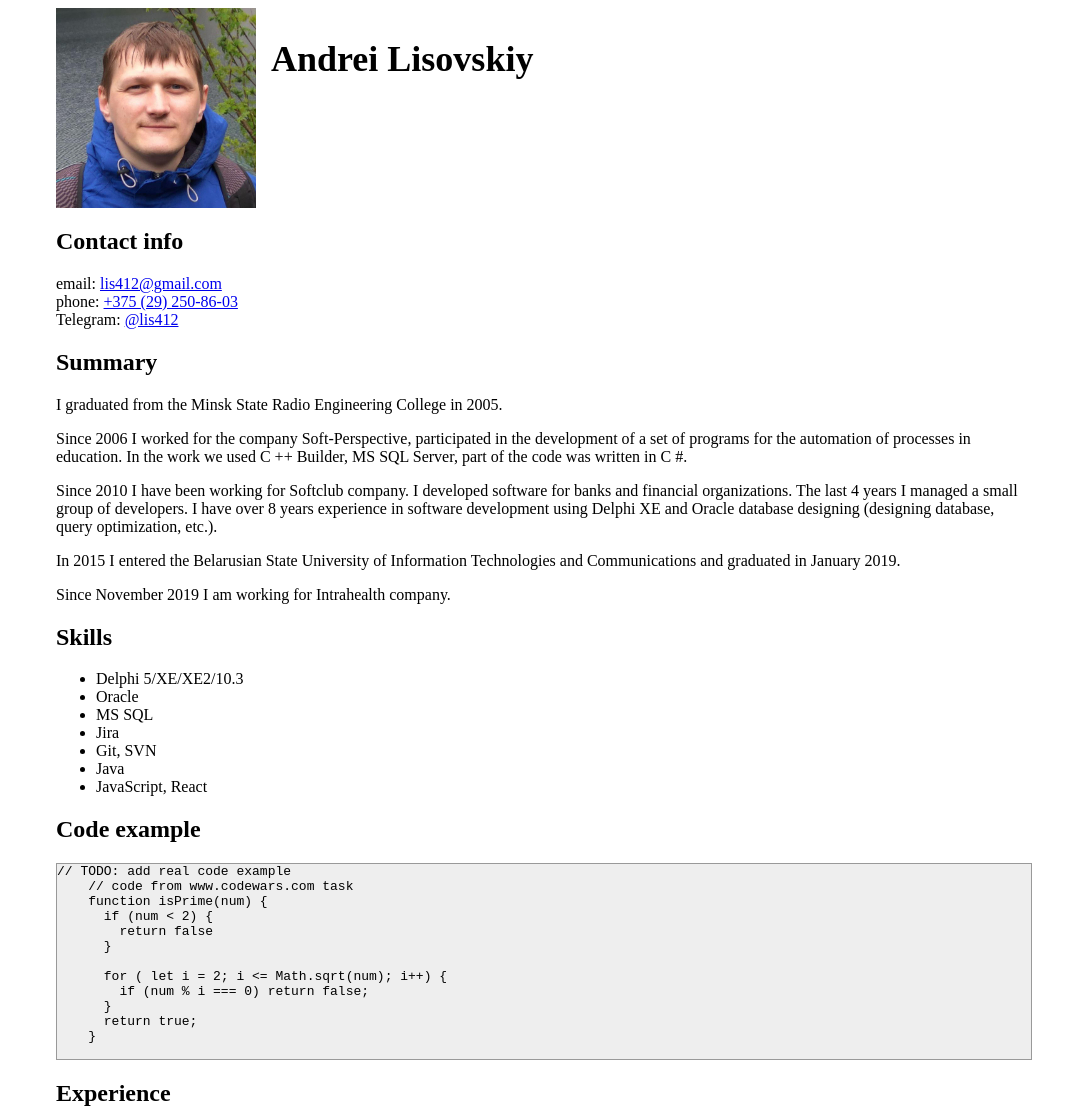
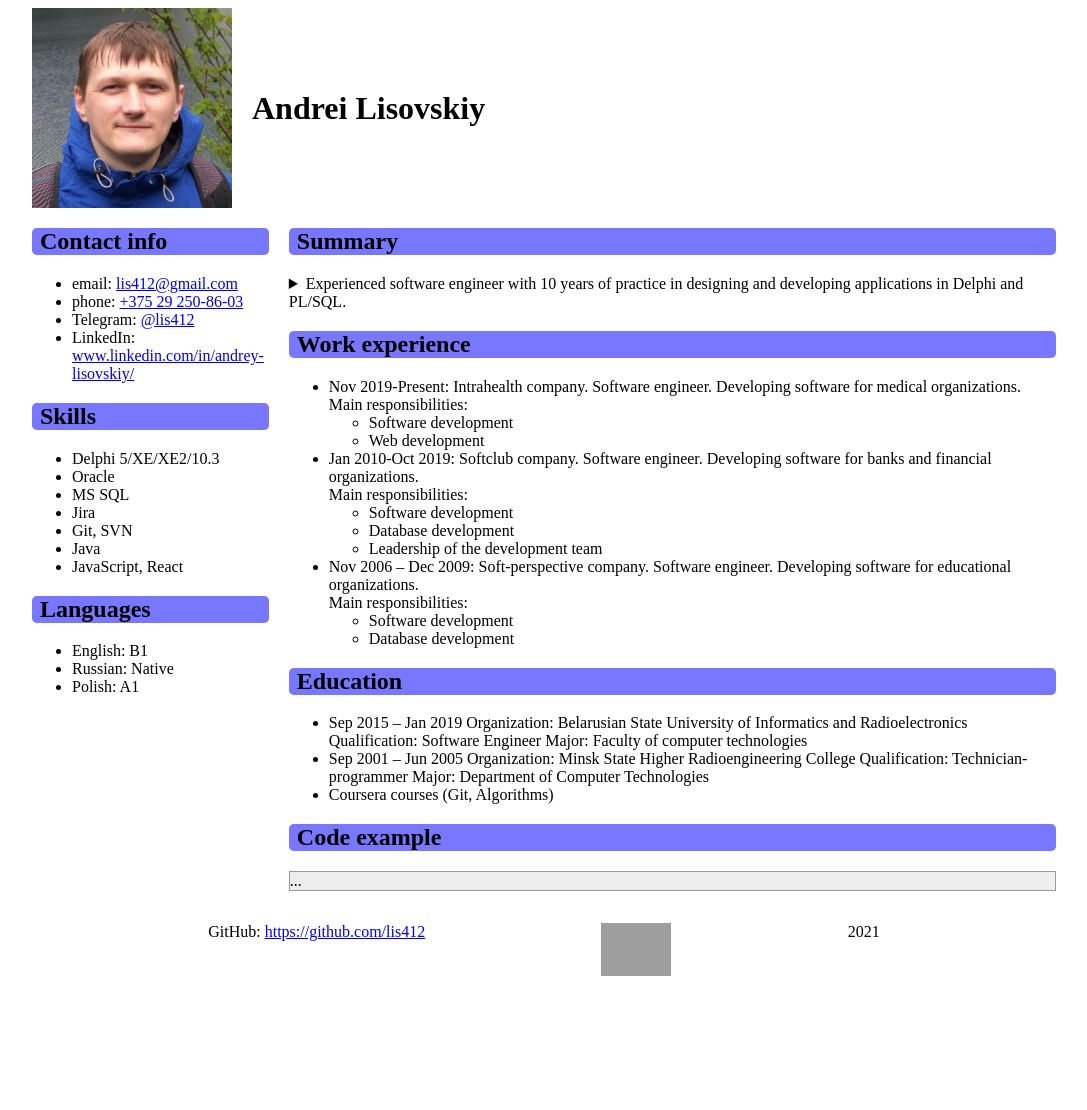
Before and after one commit to lis412/rsschool-cv, a plain HTML site: page index.html in a window 1280 px wide. Shown: the top 1110 px of the page, without its empty margins (96-1183 px from the left). After the commit the page ends 988 px from the top, so only its background shows below. Drawn offline with Linux system fonts and the light colour scheme; grey boxes are pictures that could not be loaded.

Commit message:
feat: modify data and css

```diff
--- a/index.html
+++ b/index.html
@@ -4,39 +4,77 @@
 <head>
   <meta charset="UTF-8">
   <meta name="viewport" content="width=device-width, initial-scale=1.0">
-  <meta http-equiv="x-ua-compatible" content="ie=edge">
+  <meta http-equiv="X-UA-Compatible" content="IE=edge">
   <link rel="stylesheet" href="style.css">
   <title>CV Andrei Lisovskiy</title>
 </head>
 
 <body>
-  <div class="content">
-    <main>
-      <header id="name">
+  <header>
+    <div class="wrapper header">
       <img class="avatar" src="assets/images/avatar.jpg" alt="Photo">
-        <h2>Andrei Lisovskiy</h2>
+      <h1>Andrei Lisovskiy</h1>
+    </div>
   </header>
 
+  <main>
+    <div class="wrapper main">
+      <aside class="left-panel">
         <section class="contact_info">
-        <h2>Contact info</h2>
-        <div>
+          <h2 class="section-title">Contact info</h2>
+          <ul class="contact-list">
+            <li>
               email: <a href="mailto:lis412@gmail.com">lis412@gmail.com</a>
-          <br>
-          phone: <a href="tel:+375(29)250-86-03">+375 (29) 250-86-03</a>
-          <br>
+            </li>
+            <li>
+              phone: <a href="tel:+375(29)250-86-03">+375 29 250-86-03</a>
+            </li>
+            <li>
               Telegram: <a href="https://t.me/lis412">@lis412</a>
-        </div>
-
+            </li>
+            <li>
+              LinkedIn: <a href="www.linkedin.com/in/andrey-lisovskiy/">www.linkedin.com/in/andrey-lisovskiy/</a>
+            </li>
+          </ul>
         </section>
 
+        <section class="skills">
+          <h2 class="section-title">Skills</h2>
+          <ul>
+            <li>Delphi 5/XE/XE2/10.3</li>
+            <li>Oracle</li>
+            <li>MS SQL</li>
+            <li>Jira</li>
+            <li>Git, SVN</li>
+            <li>Java</li>
+            <li>JavaScript, React</li>
+          </ul>
+        </section>
+
+        <section class="languages">
+          <h2 class="section-title">Languages</h2>
+          <ul>
+            <li>English: B1</li>
+            <li>Russian: Native</li>
+            <li>Polish: A1</li>
+          </ul>
+          <p></p>
+        </section>
+
+      </aside>
+
+      <div class="history">
         <section class="summary">
           <header>
-          <h2>Summary</h2>
+            <h2 class="section-title">Summary</h2>
           </header>
-        <div>
-          <p>
-            I graduated from the Minsk State Radio Engineering College in 2005.
-          </p>
+          <details>
+            <summary class="summary-caption">
+              Experienced software engineer with 10 years of practice in designing and
+              developing applications in Delphi and PL/SQL.
+            </summary>
+            <div class=summary-detail>
+              <p>I graduated from the Minsk State Radio Engineering College in 2005.</p>
               <p>
                 Since 2006 I worked for the company Soft-Perspective, participated in the development of a set of programs
                 for
@@ -57,41 +95,11 @@
                 Since November 2019 I am working for Intrahealth company.
               </p>
             </div>
-      </section>
-
-      <section class="skills">
-        <h2>Skills</h2>
-        <ul>
-          <li>Delphi 5/XE/XE2/10.3</li>
-          <li>Oracle</li>
-          <li>MS SQL</li>
-          <li>Jira</li>
-          <li>Git, SVN</li>
-          <li>Java</li>
-          <li>JavaScript, React</li>
-        </ul>
-      </section>
-
-      <section class="code_examples">
-        <h2>Code example</h2>
-        <pre>
-// TODO: add real code example
-    // code from www.codewars.com task
-    function isPrime(num) {
-      if (num &lt; 2) {
-        return false
-      }
-
-      for ( let i = 2; i &lt;= Math.sqrt(num); i++) {
-        if (num % i === 0) return false;
-      }
-      return true;
-    }
-        </pre>
+          </details>
         </section>
 
         <section class="experience">
-        <h2>Experience</h2>
+          <h2 class="section-title">Work experience</h2>
           <ul>
             <li>Nov 2019-Present: Intrahealth company. Software engineer. Developing software for medical organizations.
               <br>Main responsibilities:
@@ -121,7 +129,7 @@
         </section>
 
         <section class="education">
-        <h2>Education</h2>
+          <h2 class="section-title">Education</h2>
           <ul>
             <li>Sep 2015 – Jan 2019
 
@@ -137,12 +145,43 @@
           </ul>
         </section>
 
-      <section class="english">
-        <h2>English</h2>
-        <p>B1 (Intermediate) - training with a tutor</p>
+        <section class="code_examples">
+          <h2 class="section-title">Code example</h2>
+          <details>
+            <summary class="code">...</summary>
+            <pre class="code">
+
+              // TODO: add real code example
+              function isPrime(num) {
+                if (num &lt; 2) {
+                  return false
+                }
+
+                for ( let i = 2; i &lt;= Math.sqrt(num); i++) {
+                  if (num % i === 0) return false;
+                }
+                return true;
+              }
+            </pre>
+          </details>
         </section>
+
+      </div>
+
+    </div>
   </main>
+  <footer>
+    <div class="wrapper footer">
+      <span>
+        GitHub: <a href="https://github.com/lis412">https://github.com/lis412</a>
+      </span>
+      <a href="https://rs.school/js/">
+        <img class="rs-logo" src="https://rs.school/images/rs_school_js.svg"
+             alt="RS School">
+      </a>
+      <time>2021</time>
     </div>
+  </footer>
 </body>
 
 </html>
--- a/style.css
+++ b/style.css
@@ -1,27 +1,69 @@
-#name {
+.wrapper {
+  width: 1024px;
+  margin: 0 auto;
+}
+
+.header {
   display: flex;
   flex-direction: row;
-}
-
-#name>h2 {
-  padding: 0px 0px 0px 15px;
-  font-size: 36px;
+  align-items: center;
 }
 
 .avatar {
   width: 200px;
+  margin-right: 20px;
 }
 
-.content {
-  width: 1024px;
-  height: 100%;
-  margin: 0 auto;
-  padding: 0 24px 16px 24px;
-  box-sizing: border-box;
+.main {
+  display: flex;
 }
 
-pre {
+.left-panel {
+  width: 35%;
+  margin-right: 20px;
+}
+
+.summary-caption {
+  outline: none;
+}
+
+.summary-detail {
+  margin-top: 1rem;
+  padding: 0.5rem;
+  border-radius: 1rem;
+  border: 1px solid gray;
+}
+
+.summary-detail p {
+  margin-top: 0;
+  margin-bottom: 0;
+}
+
+.summary-detail p + p {
+  margin-top: 0.5rem;
+}
+
+
+.code {
+  margin: 0;
   display: block;
   background-color: #eeeeee;
   border: 1px solid #999999;
 }
+
+.footer {
+  text-align: center;
+  padding-top: 2rem;
+  display: flex;
+  justify-content: space-evenly;
+}
+
+.rs-logo {
+  width: 70px;
+}
+
+.section-title {
+  background-color:#0000ff88;
+  padding-left: 0.5rem;
+  border-radius: 0.3rem;
+}
```
Lines whose indentation alone changed are shown as unchanged.
